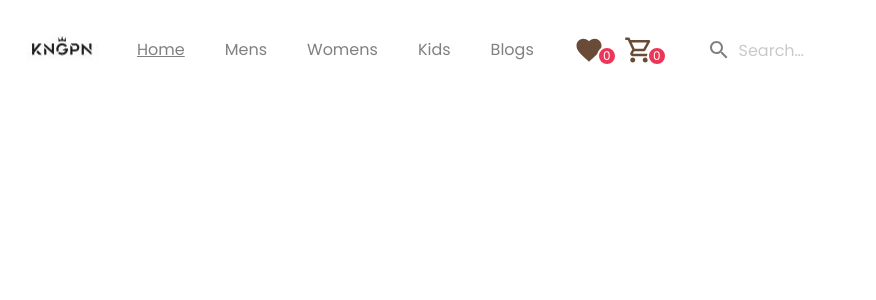
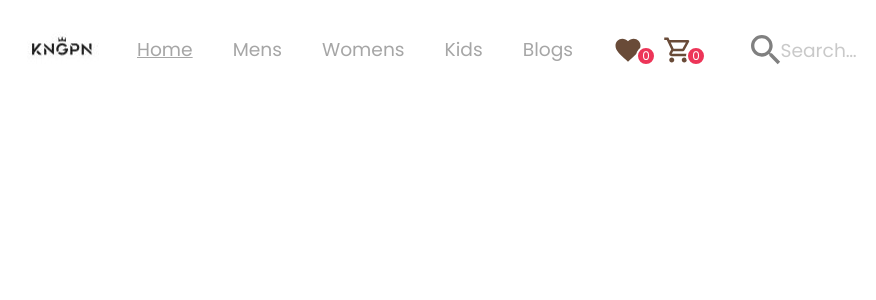
Before and after one commit to ahmedsaleh10/gsg-final-project, a React (Create React App) app: page / in a window 1280 px wide. Shown: the top 300 px of the page, without its empty margins (149-1025 px from the left). Built offline with nearby package versions, Linux system fonts and the light colour scheme.

Commit message:
convert from custome typography variants to implemented ones.

```diff
--- a/src/theme.js
+++ b/src/theme.js
@@ -7,7 +7,7 @@ let theme = createTheme({
                 root:{
                     padding:"0 " ,
                     '@media (min-width: 600px)': {
-                        padding:0
+                        padding:"0"
                       },
                     margin:"0"
                 }
@@ -16,7 +16,7 @@ let theme = createTheme({
         MuiIconButton:{
             styleOverrides:{
                 root:{
-                    padding:0
+                    padding:"0"
                 }
             }
         },
@@ -30,10 +30,28 @@ let theme = createTheme({
         MuiButton:{
             styleOverrides:{
                 root:{
-                    padding:"0"
+                    padding:"0",
                 }
             }
         },
+        MuiGrid:{
+            styleOverrides:{
+                root:{
+                    padding:"0",
+                    '&.MuiGrid-item':{
+                        padding:"0.5rem",
+                    }
+                }
+            }
+        },
+        MuiSvgIcon:{
+            styleOverrides:{
+                root:{
+                    fontSize:"2.5rem",
+                }
+            }
+        },
+
     },
     palette:{
         primary:{
@@ -46,7 +64,12 @@ let theme = createTheme({
             dark:"#ED843D", // Tiger's eye
             light:"#60636D", // Dark green text color
         },
-        text: "gray",
+        text: "#a6a6a6",
+        title:"#e3dede",
+        background:{
+            main:"#EEEEEE",// Card background
+            dark:"#27292C", // Footer background
+        }
 
     },
 
@@ -60,26 +83,28 @@ let theme = createTheme({
             fontSize:"5.5rem",
             fontWeight:"400"
         },
-        sectionTitle:{
+        subtitle1:{
+            //sectionTitle
             fontSize:"4rem",
             fontWeight:"700",
         },
-        subtitle1:{
+        subtitle2:{
             fontSize:"2.5rem",
             fontWeight:"700"
         },
-        body:{
-            fontSize:"1.25rem",
+        body1:{
+            //price+body
+            fontSize:"1.2rem",
             fontWeight:"400",
+            color:"#a6a6a6",
         },
-        productText:{
+        caption:{
+            //productText
             fontSize:"2rem",
             fontWeight:"700",
         },
-        price:{
-            fontSize:"1.25rem",
-        },
-        bigPrice:{
+        body2:{
+            //bigPrice
             fontSize:"2rem",
         },
         button:{
```
